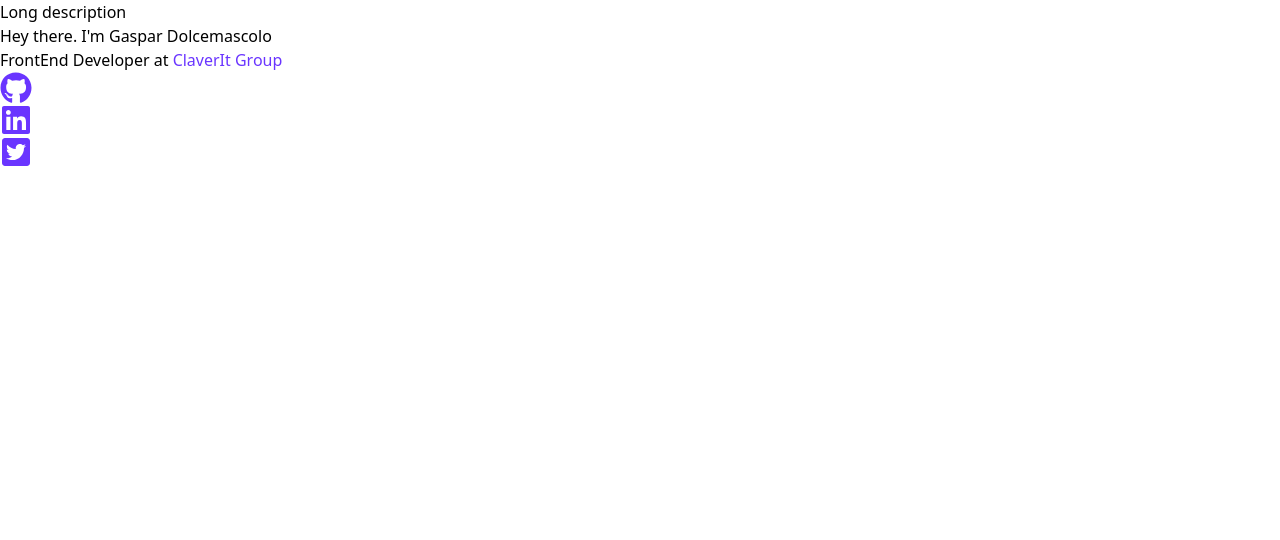
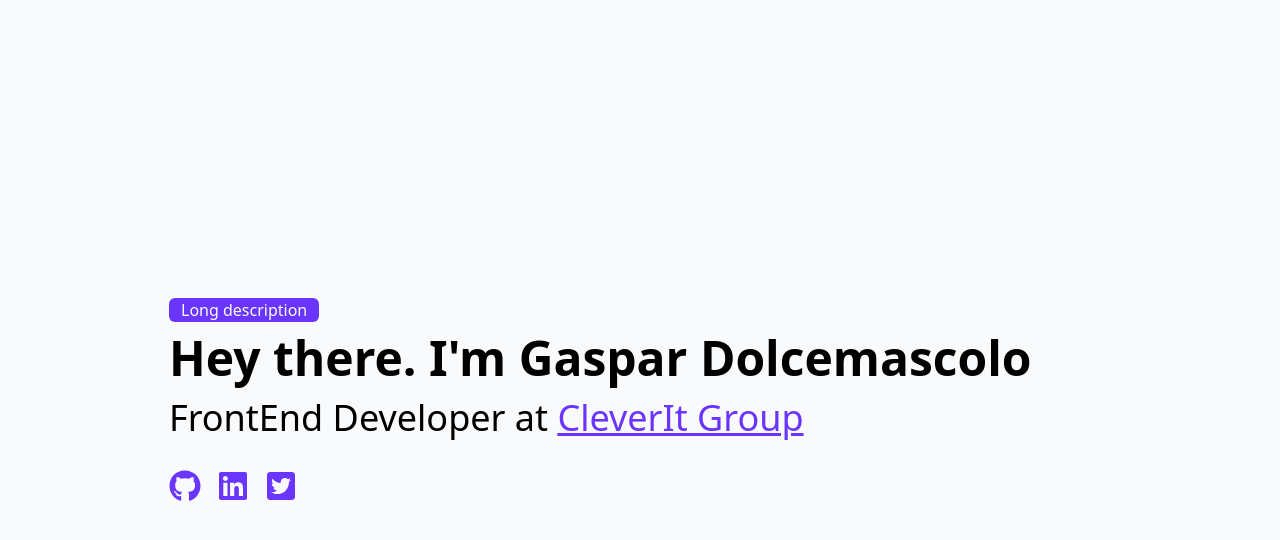
Before and after one commit to gasparnd/gasparnd-web, a Next.js app: page / in a window 1280 px wide. Shown: the top 540 px of the page. Built offline with nearby package versions, Linux system fonts and the light colour scheme.

Commit message:
some fixes

```diff
--- a/src/components/_Pages/Home.tsx
+++ b/src/components/_Pages/Home.tsx
@@ -19,12 +19,11 @@ const HomePage = () => {
           <h2 className="text-4xl mt-4">
             FrontEnd Developer at{" "}
             <a
-              style={{ color: "#6a35ff" }}
-              className="underline"
+              className="underline text-primary"
               target="_blank"
               href="https://www.cleveritgroup.com/"
             >
-              ClaverIt Group
+              CleverIt Group
             </a>
           </h2>
         </section>
@@ -45,14 +44,14 @@ const HomePage = () => {
               </span>
               . Currently i work as FrontEnd dev at{" "}
               <a
-                className="underline"
+                className="underline text-primary"
                 target="_blank"
                 href="https://www.cleveritgroup.com/"
               >
-                ClaverIt Group
+                CleverIt Group
               </a>
               , in the Labs department, where we build experiments, own products
-              and StartUps. I worked for the clients area also
+              and StartUps. Also i worked for the clients area.
             </p>
           </div>
         )}
--- a/tailwind.config.js
+++ b/tailwind.config.js
@@ -1,11 +1,11 @@
 module.exports = {
   content: [
-    "./pages/**/*.{js,ts,jsx,tsx}",
-    "./components/**/*.{js,ts,jsx,tsx}",
+    "./src/pages/**/*.{js,ts,jsx,tsx}",
+    "./src/components/**/*.{js,ts,jsx,tsx}",
   ],
   darkMode: "class",
   theme: {
-    extend: { primary: "#6a35ff" },
+    extend: { colors: { primary: "#6a35ff" } },
   },
   plugins: [],
 };
```
Also changed, not shown: 1 other file (tests, documents, lock files or other folders).
